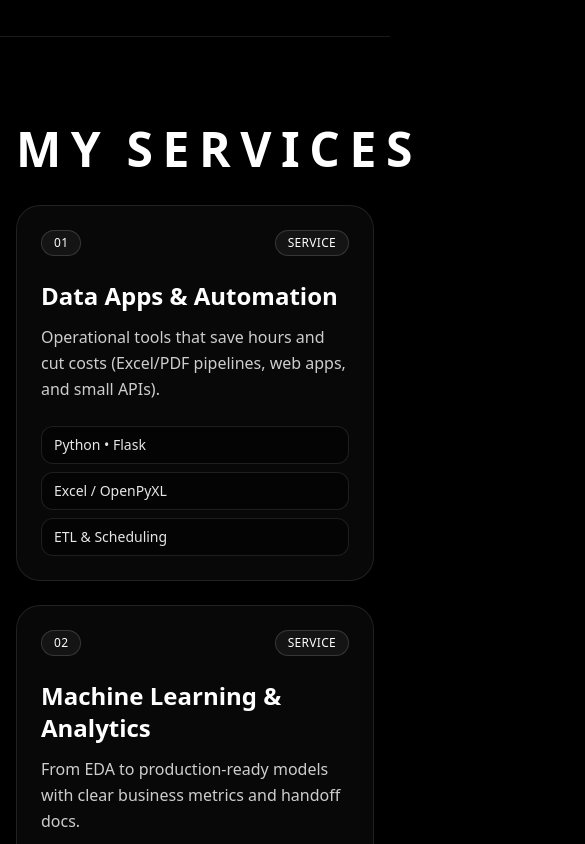
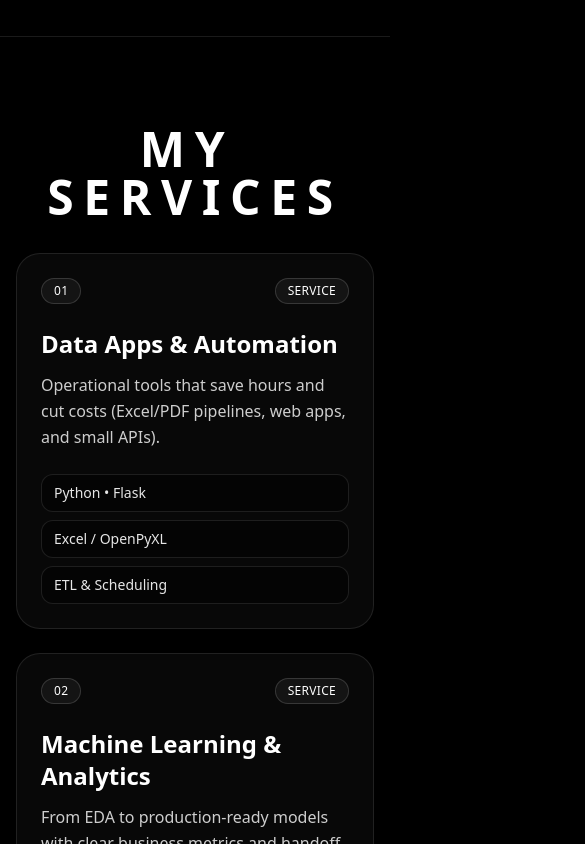
Before and after one commit to CanyenPalmer/Java-Portfolio, a React (Vite) app: page / in a window 390 px wide. Shown: the part 1200-2044 px from the top of the page, 585 px wide, since content can reach past the window. Built offline with nearby package versions, Linux system fonts and the light colour scheme.

Commit message:
Update App.jsx

```diff
--- a/src/App.jsx
+++ b/src/App.jsx
@@ -20,10 +20,13 @@ const Section = ({ id, label, children, className = "" }) => (
 
 const Divider = () => <div className="h-px w-full bg-white/10 my-16"/>;
 
-const BigSpacedWord = ({ text, as: Tag = "h1" }) => {
+const BigSpacedWord = ({ text, as: Tag = "h1", nowrap = false }) => {
   const words = text.trim().split(/\s+/);
   return (
-    <Tag className="text-5xl sm:text-6xl md:text-7xl lg:text-8xl font-bold uppercase text-center whitespace-nowrap">
+    <Tag className={
+      `text-5xl sm:text-6xl md:text-7xl lg:text-8xl font-bold uppercase text-center
+       ${nowrap ? 'whitespace-nowrap' : ''}`
+    }>
       {words.map((word, i) => (
         <motion.span
           key={i}
@@ -186,7 +189,7 @@ export default function App() {
         <div className="grid md:grid-cols-12 gap-6 md:gap-8 items-center">
           <div className="md:col-span-7 space-y-6">
             <Pill>Data Scientist</Pill>
-            <BigSpacedWord text="CANYEN PALMER" />
+            <BigSpacedWord text="CANYEN PALMER" as="h1" nowrap />
             <p className="text-lg md:text-xl text-white/85 max-w-2xl">
               I build data products and decision tools that turn messy datasets into clear, measurable outcomes — from ML models to automated billing analytics to polished web apps.
             </p>
@@ -213,7 +216,7 @@ export default function App() {
       {/* SERVICES */}
       <Section id="services" label="Services" className="py-6">
         <div className="mb-8">
-          <BigSpacedWord text="My Services" />
+          <BigSpacedWord text="My Services" as="h2" />
         </div>
         <div className="grid md:grid-cols-3 gap-6">
           {services.map((s, i) => (
@@ -293,7 +296,7 @@ export default function App() {
       <Section id="contact" label="Contact" className="py-12">
         <div className="grid md:grid-cols-12 gap-6 items-center">
           <div className="md:col-span-8">
-            <BigSpacedWord text={"Connect With Me"} />
+            <BigSpacedWord text="Connect With Me" as="h2" />
             <div className="mt-6 flex flex-wrap items-center gap-4">
               <CTAButton href="mailto:canyen2019@gmail.com">Get In Touch</CTAButton>
               <a href="mailto:canyen2019@gmail.com" className="underline underline-offset-4">canyen2019@gmail.com</a>
```
